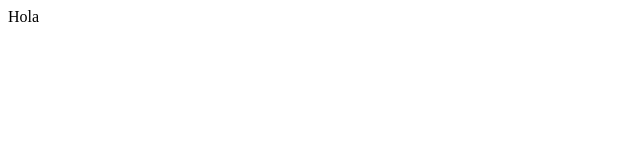
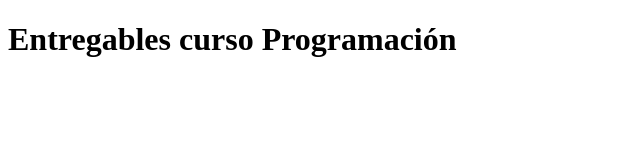
Before and after one commit to cridvon/cridvon.github.io, a plain HTML site: page index.html in a window 1280 px wide. Shown: the whole page, without its empty margins (0-640 px from the left). Drawn offline with Linux system fonts and the light colour scheme.

Commit message:
Update index.html

```diff
--- a/index.html
+++ b/index.html
@@ -8,6 +8,13 @@
     <title>Entregables Programación</title>
 </head>
 <body>
-    Hola
+
+    <div>
+        <h1>Entregables curso Programación</h1>
+
+    </div>
+
+
+
 </body>
 </html>
```
